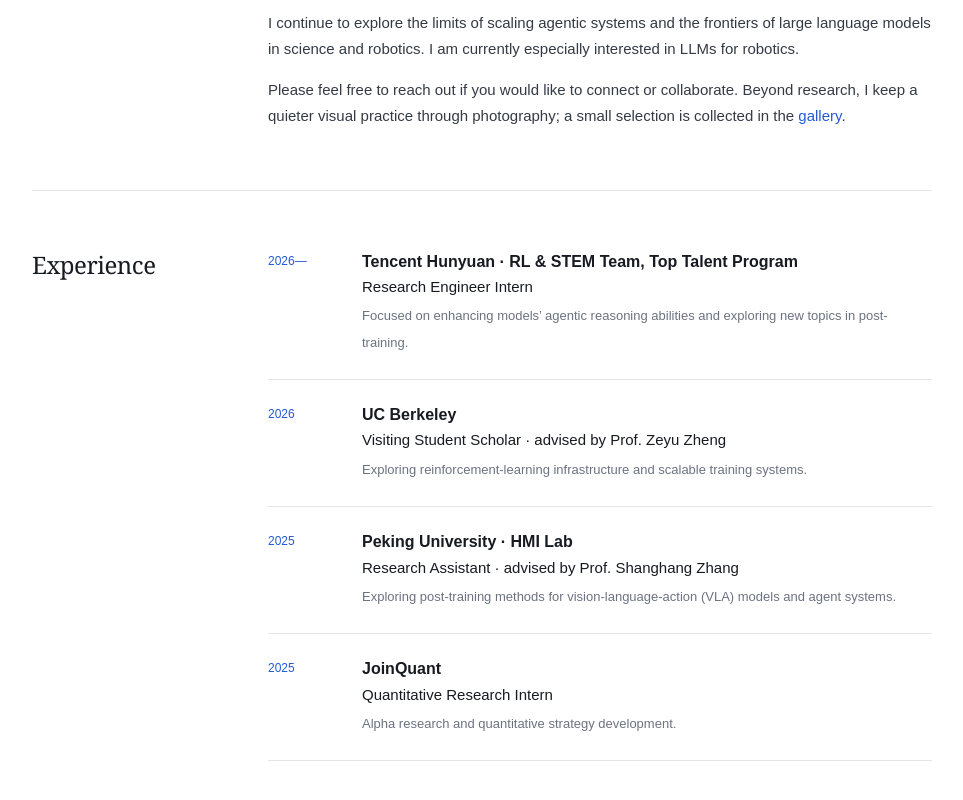
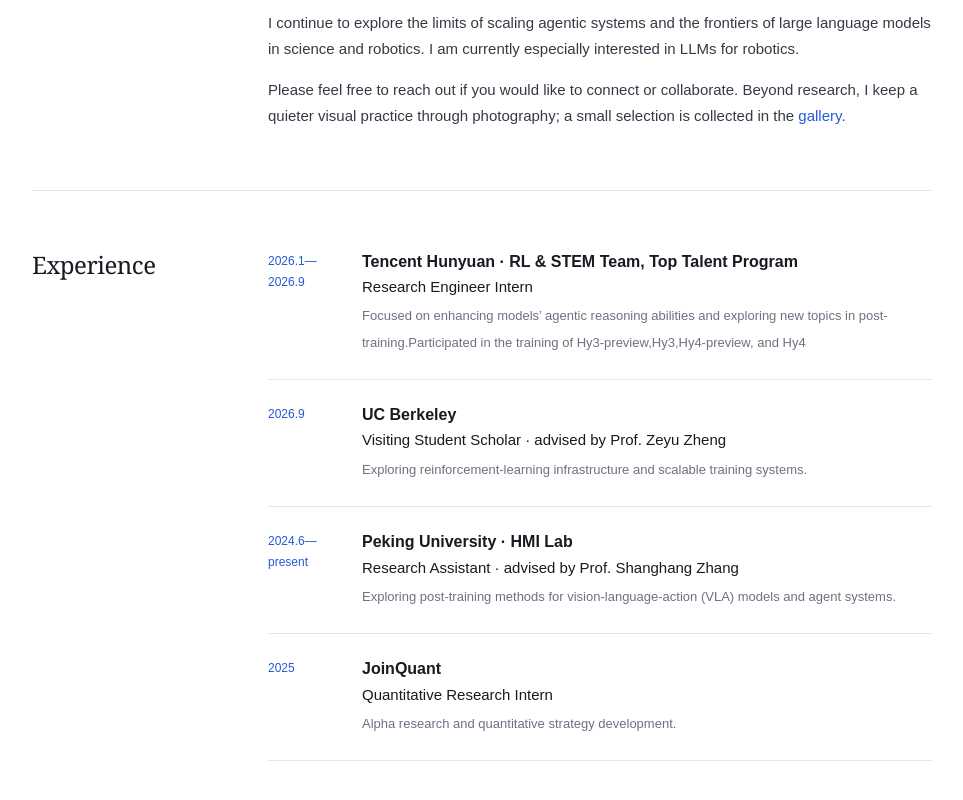
Before and after one commit to QFOI/QFOI.github.io, a Next.js app: page / in a window 1280 px wide. Shown: the part 638-1438 px from the top of the page, without its empty margins (158-1121 px from the left). Built offline with nearby package versions, Linux system fonts and the light colour scheme.

Commit message:
Update experience dates and training details

```diff
--- a/app/page.tsx
+++ b/app/page.tsx
@@ -8,21 +8,22 @@
 
 const experiences = [
   {
-    period: "2026—",
+    period: "2026.1—2026.9",
     place: "Tencent Hunyuan · RL & STEM Team, Top Talent Program",
     role: "Research Engineer Intern",
     detail:
       "Focused on enhancing models’ agentic reasoning abilities and exploring new topics in post-training.",
+    detail2: "Participated in the training of Hy3-preview,Hy3,Hy4-preview, and Hy4",
   },
   {
-    period: "2026",
+    period: "2026.9",
     place: "UC Berkeley",
     role: "Visiting Student Scholar · advised by Prof. Zeyu Zheng",
     detail:
       "Exploring reinforcement-learning infrastructure and scalable training systems.",
   },
   {
-    period: "2025",
+    period: "2024.6—present",
     place: "Peking University · HMI Lab",
     role: "Research Assistant · advised by Prof. Shanghang Zhang",
     detail:
@@ -129,6 +130,7 @@
                   <h3>{experience.place}</h3>
                   <p>{experience.role}</p>
                   <span>{experience.detail}</span>
+                  {experience.detail2 ? <span>{experience.detail2}</span> : null}
                 </div>
               </article>
             ))}
```
